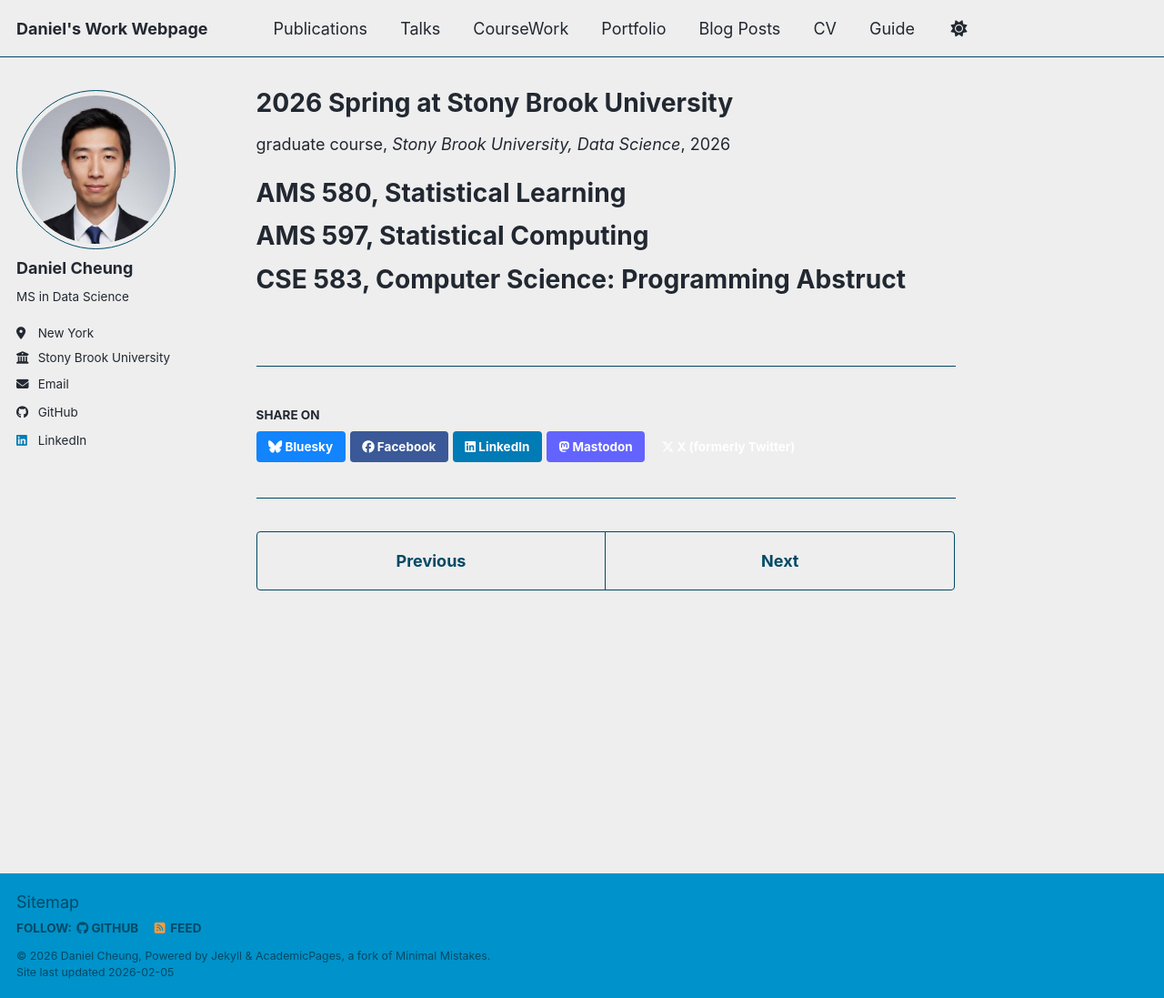
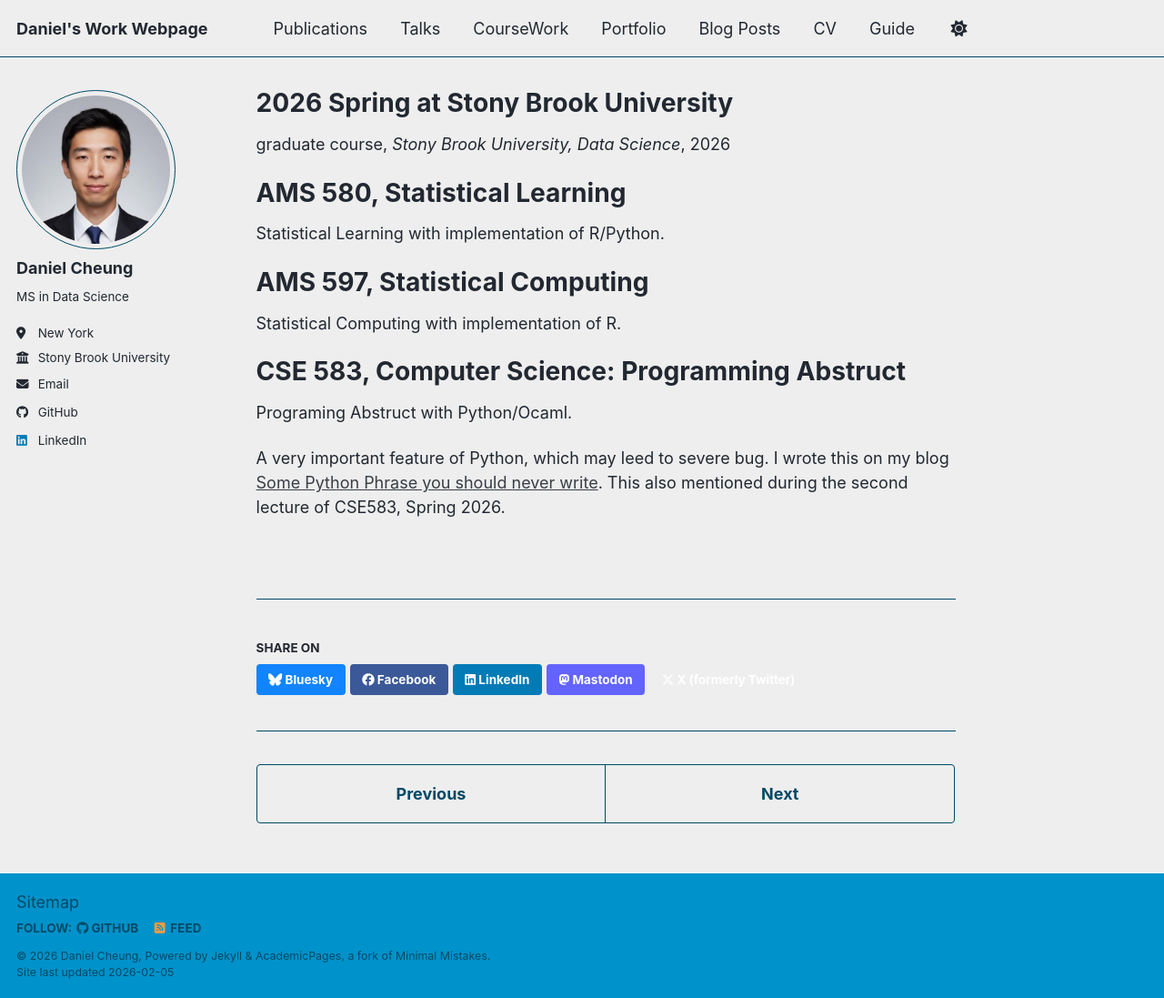
Before and after one commit to DanielHCheung/work, a Jekyll site: the page built from _coursework/2026-spring-stonybrook.md, in a window 1280 px wide and 1097 px high. Shown: the whole window at 91% size. Built offline with Jekyll 4.4.1, drawn with Linux system fonts in a browser that asks for light colours; a script bundle is joined from its source files by our own code; library files that are not in the unit come from our copies.

Commit message:
coursework

```diff
--- a/_coursework/2026-spring-stonybrook.md
+++ b/_coursework/2026-spring-stonybrook.md
@@ -14,11 +14,19 @@ location: "Stony Brook, NY"
 AMS 580, Statistical Learning
 ======
 
+Statistical Learning with implementation of R/Python.
+
 AMS 597, Statistical Computing
 ======
+
+Statistical Computing with implementation of R.
 
 CSE 583, Computer Science: Programming Abstruct
 ======
 
+Programing Abstruct with Python/Ocaml.
+
+A very important feature of Python, which may leed to severe bug. I wrote this on my blog [Some Python Phrase you should never write](https://danieldata.com/posts/shouldnot/). This also mentioned during the second lecture of CSE583, Spring 2026.
+
 <!-- CSE 582, Data Structure and Algorithm
 ====== -->
```
Also changed, not shown: _coursework/2025-fall-stonybrook.md (+23 -0 lines), images/coursework_sbu/CSE582_leetcode.png (added).
